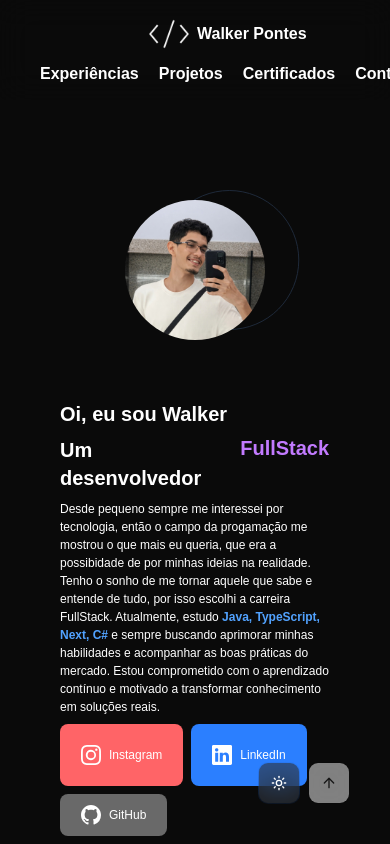
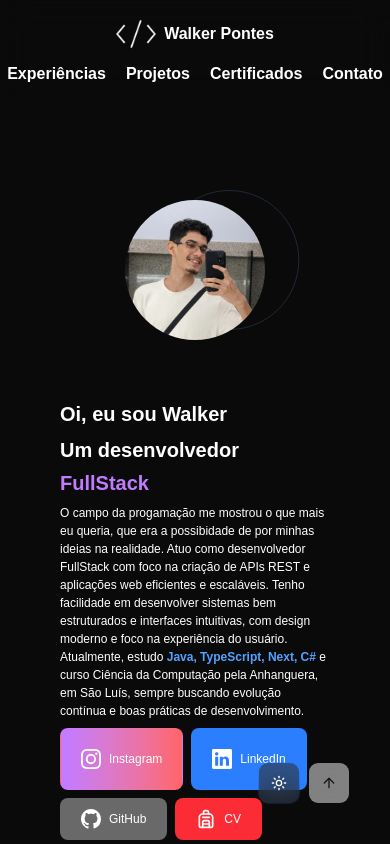
Before and after one commit to walkerpontes/projeto-site-pessoal, a React (Vite) app: page / in a window 390 px wide. Shown: the top 844 px of the page. Built offline with nearby package versions, Linux system fonts and the light colour scheme; no server answers.

Commit message:
changed components

```diff
--- a/src/components/about.tsx
+++ b/src/components/about.tsx
@@ -1,19 +1,21 @@
 import { motion } from 'framer-motion';
 import { Badge } from './ui/badge';
 import perfil from '../assets/imagem-perfil.jpg';
-
+import { Backpack } from 'lucide-react';
+import curriculo from "../assets/curriculoWalkerPontes.pdf"
 
 const BadgeMotion = motion(Badge);
 
 export default function About() {
-
-
   return (
     <>
       <div className="flex md:flex-row px-15 md:px-40 justify-around pt-50 pb-30 flex-wrap-reverse">
-        <div className="flex flex-col w-240 w-min-100 dark:text-white gap-2 md:gap-6 mr-0" id="sobre">
+        <div
+          className="flex flex-col w-240 w-min-100 dark:text-white gap-2 md:gap-6 mr-0"
+          id="sobre"
+        >
           <h2 className="text-xl md:text-4xl font-bold">Oi, eu sou Walker</h2>
-          <h2 className="text-xl md:text-4xl font-bold flex flex-row items-baseline gap-2">
+          <h2 className="text-xl md:text-4xl font-bold flex flex-row flex-wrap items-end gap-2">
             Um desenvolvedor
             <div className="h-[1.2em] xl:w-45 leading-tight overflow-hidden">
               <motion.div
@@ -37,24 +39,27 @@ export default function About() {
           </h2>
           <div className="text-[12px] md:text-[15px] ">
             <p>
-              Desde pequeno sempre me interessei por tecnologia, então o campo da progamação me
-              mostrou o que mais eu queria, que era a possibidade de por minhas ideias na realidade.
-              Tenho o sonho de me tornar aquele que sabe e entende de tudo, por isso escolhi a
-              carreira FullStack. Atualmente, estudo{' '}
-              <span className="text-blue-400 font-bold">Java, TypeScript, Next, C# </span> e sempre
-              buscando aprimorar minhas habilidades e acompanhar as boas práticas do mercado. Estou
-              comprometido com o aprendizado contínuo e motivado a transformar conhecimento em
-              soluções reais.
+              O campo da progamação me mostrou o que mais eu queria, que era a possibidade de por
+              minhas ideias na realidade. Atuo como desenvolvedor FullStack com foco na criação de
+              APIs REST e aplicações web eficientes e escaláveis. Tenho facilidade em desenvolver
+              sistemas bem estruturados e interfaces intuitivas, com design moderno e foco na
+              experiência do usuário. Atualmente, estudo{' '}
+              <span className="text-blue-400 font-bold">Java, TypeScript, Next, C# </span> e curso
+              Ciência da Computação pela Anhanguera, em São Luís, sempre buscando evolução contínua
+              e boas práticas de desenvolvimento.
             </p>
           </div>
           <div className="flex flex-row gap-2 flex-wrap">
             <BadgeMotion
               initial={{ x: 100 }}
               whileInView={{ x: 0 }}
-              transition={{ duration: 0.6}}
-              className="bg-red-400 md:h-7 md:text-[12px] p-5"
+              transition={{ duration: 0.6 }}
+              className="bg-linear-to-l to-purple-400 from-red-400 md:h-7 md:text-[12px] p-5"
             >
-              <a href="https://www.instagram.com/walkerponts/" className="w-full h-full flex items-center justify-center gap-2 ">
+              <a
+                href="https://www.instagram.com/walkerponts/"
+                className="w-full h-full flex items-center justify-center gap-2 "
+              >
                 <svg
                   xmlns="http://www.w3.org/2000/svg"
                   fill="white"
@@ -69,10 +74,13 @@ export default function About() {
             <BadgeMotion
               initial={{ x: 100 }}
               whileInView={{ x: 0 }}
-              transition={{ duration: 0.8}}
+              transition={{ duration: 0.8 }}
               className="bg-blue-500 md:h-7 md:text-[12px] p-5"
             >
-              <a href="https://www.linkedin.com/in/walkerpontes/" className="w-full h-full flex items-center justify-center gap-2">
+              <a
+                href="https://www.linkedin.com/in/walkerpontes/"
+                className="w-full h-full flex items-center justify-center gap-2"
+              >
                 <svg
                   xmlns="http://www.w3.org/2000/svg"
                   width="20"
@@ -89,10 +97,13 @@ export default function About() {
             <BadgeMotion
               initial={{ x: 100 }}
               whileInView={{ x: 0 }}
-              transition={{ duration: 1}}
+              transition={{ duration: 1 }}
               className="bg-[#696969] h-7 text-[12px] p-5"
             >
-              <a href="https://github.com/walkerpontes" className="w-full h-full flex items-center justify-center gap-2">
+              <a
+                href="https://github.com/walkerpontes"
+                className="w-full h-full flex items-center justify-center gap-2"
+              >
                 <svg
                   xmlns="http://www.w3.org/2000/svg"
                   width="20"
@@ -106,12 +117,27 @@ export default function About() {
                 <span className="text-white">GitHub</span>
               </a>
             </BadgeMotion>
+            <BadgeMotion
+              initial={{ x: 100 }}
+              whileInView={{ x: 0 }}
+              transition={{ duration: 1.02 }}
+              className="bg-red-500 h-7 text-[12px] p-5"
+            >
+              <a
+                href={curriculo}
+                download="curriculoWalkerPontes.pdf"
+                className="w-full h-full flex items-center justify-center gap-2"
+              >
+                <Backpack className="text-white" size={20}/>
+                <span className="text-white">CV</span>
+              </a>
+            </BadgeMotion>
           </div>
         </div>
 
         <div className="relative mb-15 md:mb-30">
           <motion.div
-            animate={{ x: [0, -50, -50, 0, 0], y: [-10,-10, -50, -50, -10] }}
+            animate={{ x: [0, -50, -50, 0, 0], y: [-10, -10, -50, -50, -10] }}
             transition={{
               duration: 10,
               repeat: Infinity,
--- a/src/components/certificate.tsx
+++ b/src/components/certificate.tsx
@@ -200,7 +200,7 @@ export default function Certificate() {
               whileInView={{ opacity: 1, y: 0 }}
               whileHover="hover"
               transition={{ duration: 0.5}}
-              className="relative mx-auto w-100  pt-0"
+              className="relative mx-auto w-[25em]  pt-0"
             >
               <motion.img
                 src={cert.image}
--- a/src/components/footer.tsx
+++ b/src/components/footer.tsx
@@ -6,10 +6,10 @@ export default function Footer() {
   return (
     <>
     <Separator className="mt-20" />
-      <footer className="w-full h-70 flex flex-wrap flex-col justify-center items-center gap-10">
+      <footer className="w-full h-70 flex flex-wrap flex-col justify-center items-center  gap-10">
         <div className="flex flex-row gap-10 flex-wrap">
-          <Badge className="bg-gray-800 h-7 text-[12px] p-5">
-            <a href="https://www.instagram.com/walkerponts/" className="flex gap-2">
+          <Badge className="bg-[#808080bd] h-7 text-[12px] p-5">
+            <a href="https://www.instagram.com/walkerponts/" className="w-full h-full flex items-center ">
               <svg
                 xmlns="http://www.w3.org/2000/svg"
                 width="20"
@@ -22,7 +22,7 @@ export default function Footer() {
               </svg>
             </a>
           </Badge>
-          <Badge className="bg-gray-800 h-7 text-[12px] p-5">
+          <Badge className="bg-[#808080bd]  h-7 text-[12px] p-5">
             <a href="https://www.linkedin.com/in/walkerpontes/" className="flex gap-2 ">
               <svg
                 xmlns="http://www.w3.org/2000/svg"
@@ -36,7 +36,7 @@ export default function Footer() {
               </svg>
             </a>
           </Badge>
-          <Badge className="bg-gray-800 h-7 text-[12px] p-5">
+          <Badge className="bg-[#808080bd] h-7 text-[12px] p-5">
             <a href="https://github.com/walkerpontes" className="flex gap-2 ">
               <svg
                 xmlns="http://www.w3.org/2000/svg"
--- a/src/components/header.tsx
+++ b/src/components/header.tsx
@@ -18,7 +18,7 @@ export default function Header() {
   return (
     <>
       <header
-        className={`w-full px-10 fixed z-999 backdrop-blur-lg ${isScrolled ? 'dark:bg-[#0000009a] bg-[#f5f5f5e5]' : 'bg-transparent'}`}
+        className={`w-full md:px-10 fixed z-999 backdrop-blur-lg ${isScrolled ? 'dark:bg-[#0000009a] bg-[#f5f5f5e5]' : 'bg-transparent'}`}
       >
         <div className=" relative w-full h-25 gap-2 flex flex-col justify-center lg:flex-row lg:justify-between flex-wrap items-center dark:text-white font-bold ">
           <div
```
Also changed, not shown: 1 other file (tests, documents, lock files or other folders).
